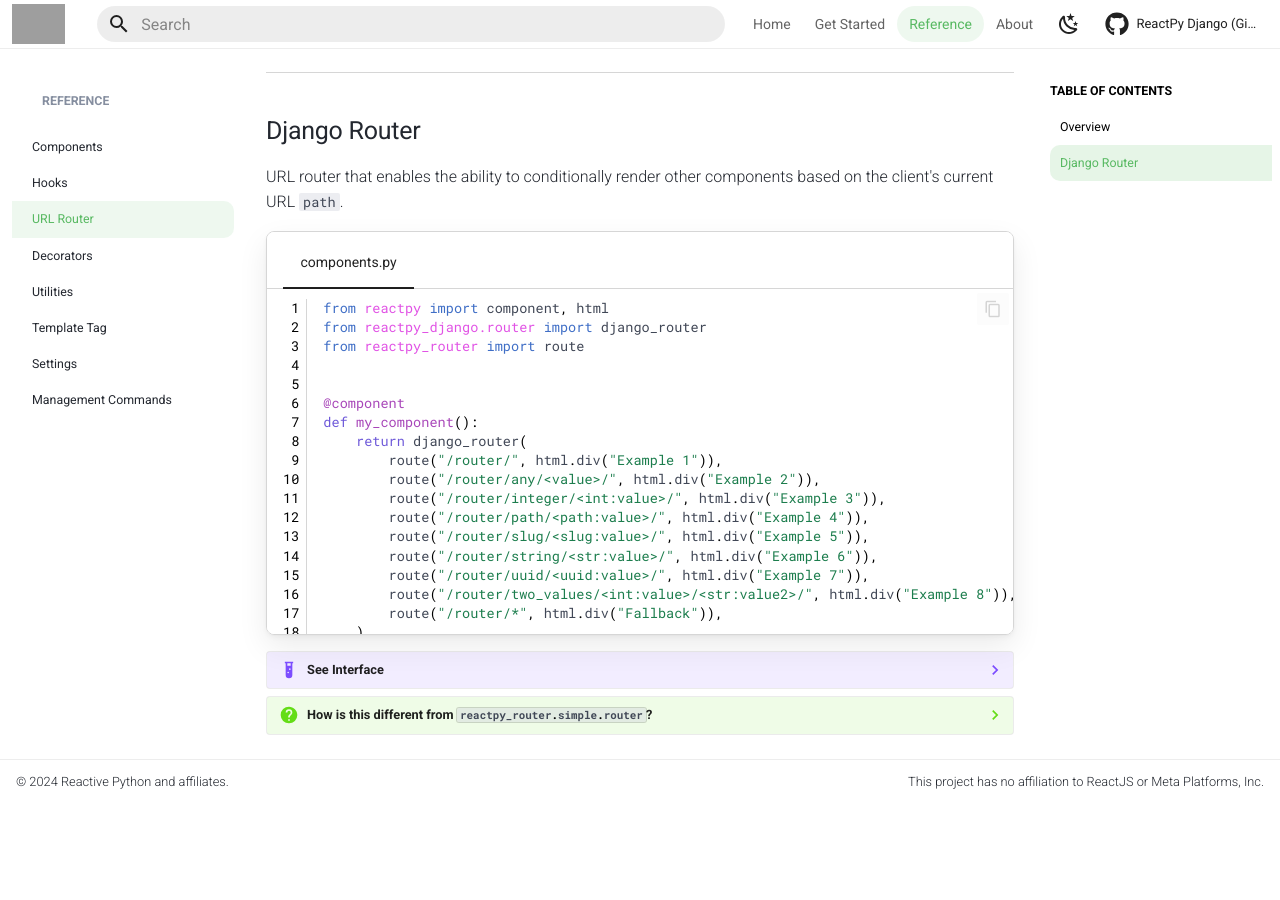
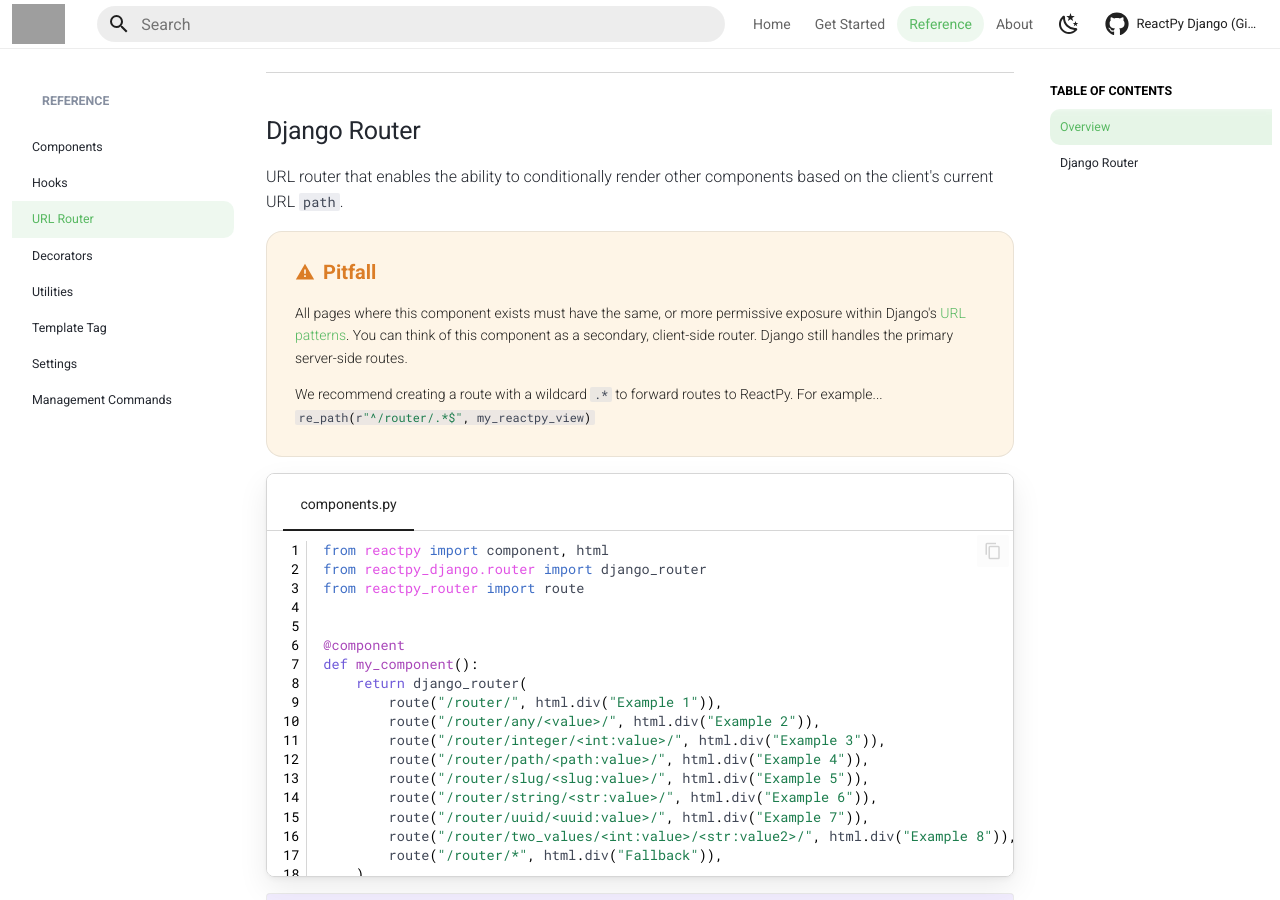
Before and after one commit to reactive-python/reactpy-django, an MkDocs documentation site: the page built from docs/src/reference/router.md, in a window 1280 px wide and 900 px high, scrolled down 379 px. Built offline with MkDocs 1.6.1 and Material for MkDocs 9.7.7, drawn with Linux system fonts in a browser that asks for light colours; comment, search, counter and statistics services are not loaded; the version menu is left out; before the commit the page ends 1183 px from its top, so only the background shows below that; grey boxes are pictures that could not be loaded.

Commit message:
add warning to router

```diff
--- a/docs/src/reference/router.md
+++ b/docs/src/reference/router.md
@@ -17,6 +17,13 @@ A Single Page Application URL router, which is a variant of [`reactpy-router`](h
 ## Django Router
 
 URL router that enables the ability to conditionally render other components based on the client's current URL `#!python path`.
+
+!!! warning "Pitfall"
+
+    All pages where this component exists must have the same, or more permissive exposure within Django's [URL patterns](https://docs.djangoproject.com/en/5.0/topics/http/urls/#example). You can think of this component as a secondary, client-side router. Django still handles the primary server-side routes.
+
+    We recommend creating a route with a wildcard `.*` to forward routes to ReactPy. For example...
+    `#!python re_path(r"^/router/.*$", my_reactpy_view)`
 
 === "components.py"
 
```
